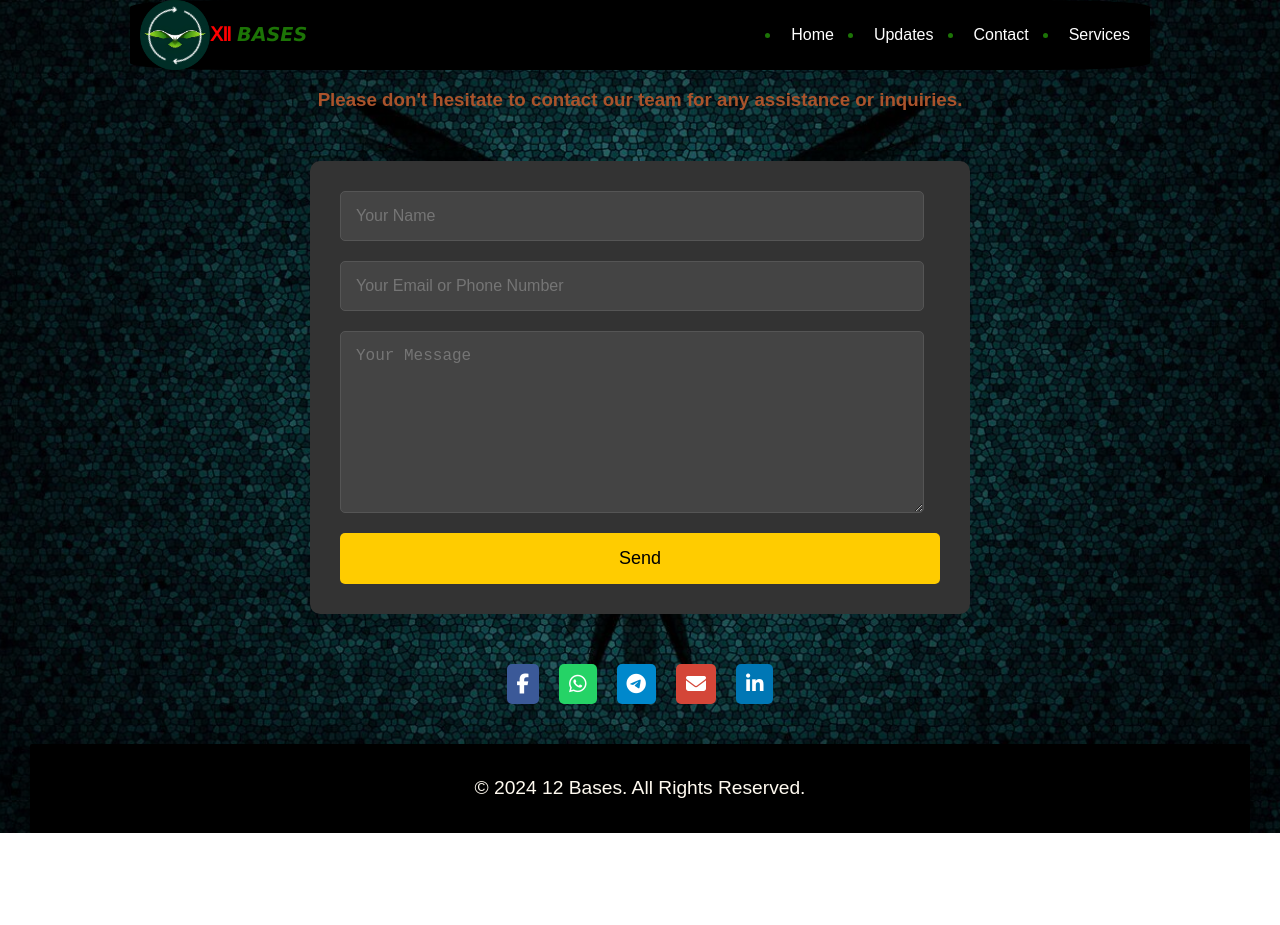
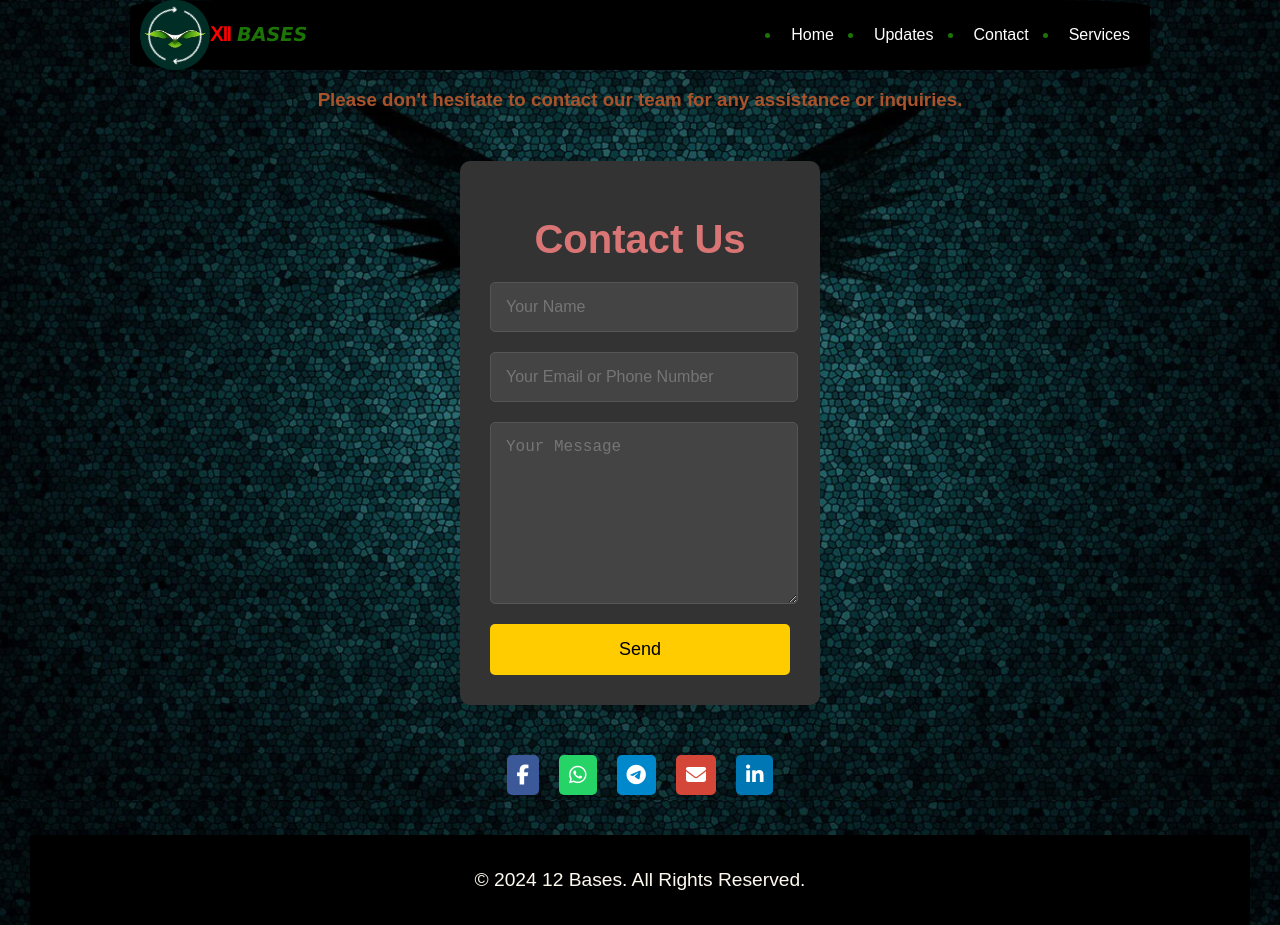
Before and after one commit to GALIB-Dev/12-Bases, a React (Create React App) app: page /contact in a window 1280 px wide. Before the commit the page ends 833 px from the top, so only its background shows below. Built offline with nearby package versions, Linux system fonts and the light colour scheme.

Commit message:
update Contact.css update Contact.js

```diff
--- a/src/Contact.css
+++ b/src/Contact.css
@@ -1,6 +1,6 @@
 /* Contact Form Container */
 form {
-    max-width: 600px;
+    max-width: 300px;
     margin: 50px auto;
     padding: 30px;
     background-color: #333; /* Dark background */
@@ -8,6 +8,8 @@ form {
     box-shadow: 0 10px 25px rgba(0, 0, 0, 0.2); /* Soft shadow */
     display: flex;
     flex-direction: column;
+    justify-content: center;
+    text-align: center;
 }
 
 /* Input Fields */
--- a/src/Contact.js
+++ b/src/Contact.js
@@ -4,7 +4,7 @@ import './Contact.css';
 const Contact = () => {
     const [formData, setFormData] = useState({
         name: '',
-        contact: '', // Change 'email' to 'contact' to represent either email or phone
+        contact: '',
         message: ''
     });
 
@@ -24,32 +24,39 @@ const Contact = () => {
         });
         if (response.ok) {
             alert('Message sent successfully!');
+            window.location.reload(); // Reload the page after successful form submission
         } else {
             alert('Error sending message.');
         }
     };
 
     return (
-        <><div className='title'>
-            <h3>Please don't hesitate to contact our team for any assistance or inquiries. </h3>
+        <>
+            <div className='title'>
+                <h3>Please don't hesitate to contact our team for any assistance or inquiries.</h3>
             </div>
             <form onSubmit={handleSubmit}>
+                <div className='form_title'>
+                    <h1>Contact Us</h1>
+                </div>
                 <input
                     type="text"
                     name="name"
                     placeholder="Your Name"
                     value={formData.name}
                     onChange={handleChange}
-                required />
+                    required
+                />
                 <input
                     type="text"
                     name="contact"
                     placeholder="Your Email or Phone Number"
                     value={formData.contact}
                     onChange={handleChange}
-                pattern="^(\+?\d{1,4}[\s-])?(?!0+\s+,?$)\d{10,14}\s*,?$|^[\w-]+(\.[\w-]+)*@([\w-]+\.)+[a-zA-Z]{2,7}$"
-                title="Please enter a valid email address or phone number"
-                required />
+                    pattern="^(?:\+8801[3-9]\d{8}|01[3-9]\d{8})$|^[a-zA-Z0-9._%+-]+@gmail\.com$"
+                    title="Please enter a valid Bangladeshi phone number (e.g., +8801XXXXXXXXX or 01XXXXXXXXX) or a Gmail address"
+                    required
+                />
                 <textarea
                     name="message"
                     placeholder="Your Message"
@@ -58,7 +65,8 @@ const Contact = () => {
                     required
                 ></textarea>
                 <button type="submit">Send</button>
-        </form></>
+            </form>
+        </>
     );
 };
 
```
Lines whose indentation alone changed are shown as unchanged.
